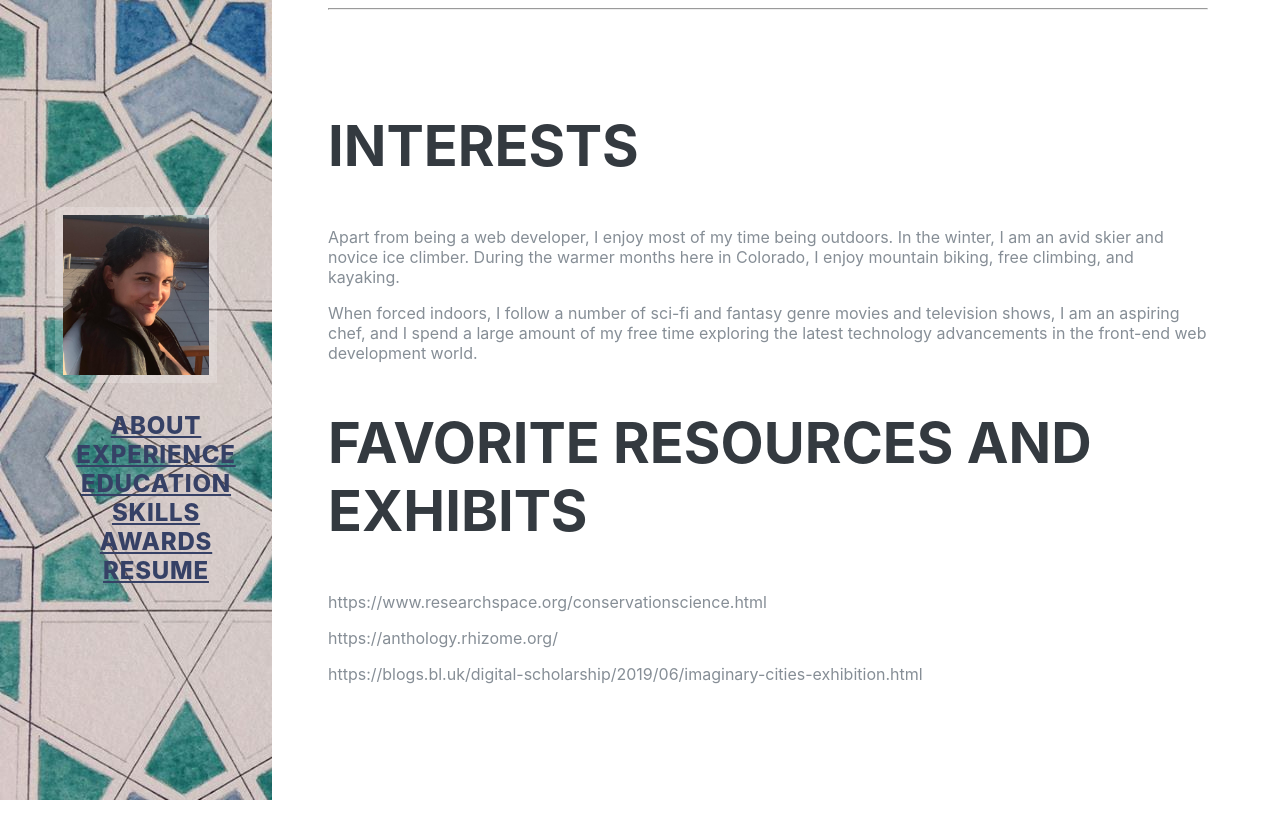
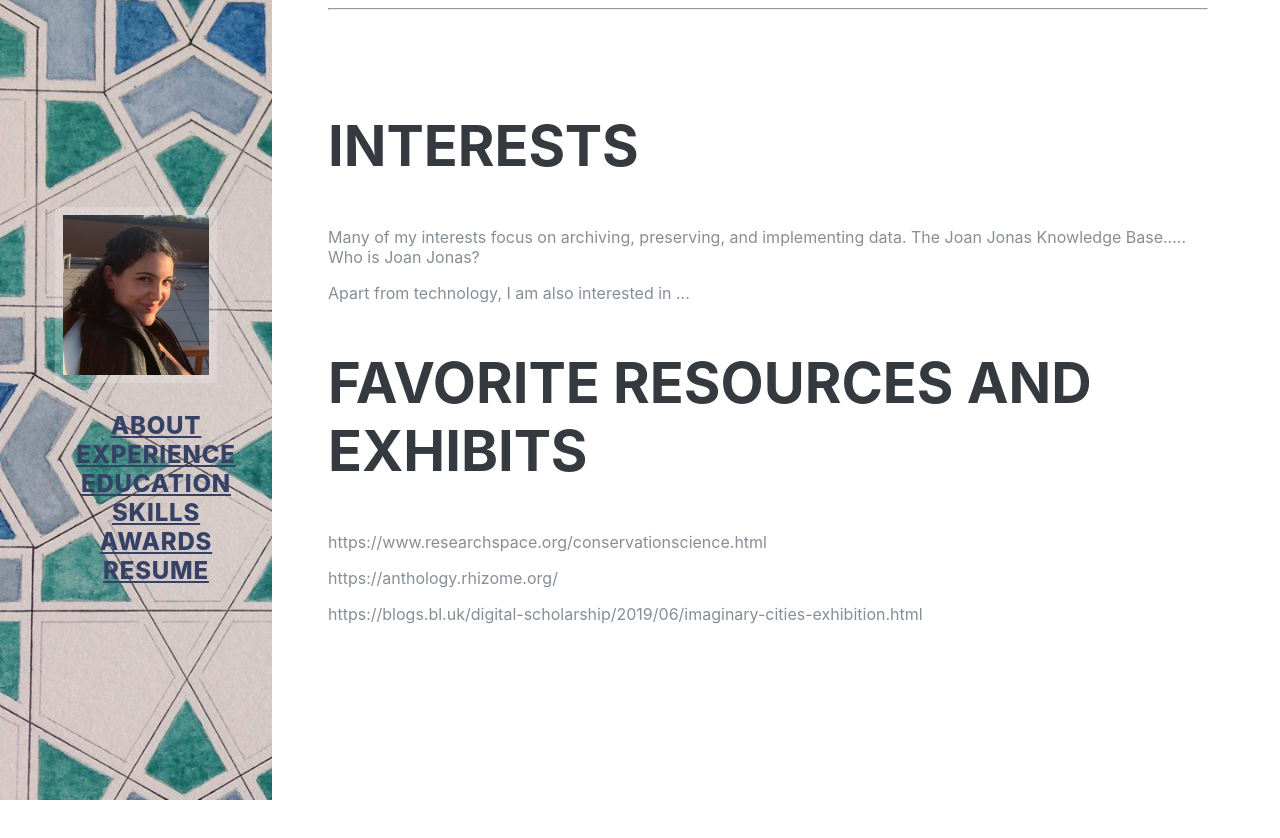
Before and after one commit to nesmabelkhodja/website, a website with bundled scripts: page JJKB.html in a window 1280 px wide. Built offline with nearby package versions, Linux system fonts and the light colour scheme; a web font is replaced by a local one.

Commit message:
created separate page for JJKB

```diff
--- a/JJKB.html
+++ b/JJKB.html
@@ -62,8 +62,9 @@
     <section class="resume-section p-3 p-lg-5 d-flex align-items-center" id="interests">
       <div class="w-100">
         <h2 class="mb-5">Interests</h2>
-        <p>Apart from being a web developer, I enjoy most of my time being outdoors. In the winter, I am an avid skier and novice ice climber. During the warmer months here in Colorado, I enjoy mountain biking, free climbing, and kayaking.</p>
-        <p class="mb-0">When forced indoors, I follow a number of sci-fi and fantasy genre movies and television shows, I am an aspiring chef, and I spend a large amount of my free time exploring the latest technology advancements in the front-end web development world.</p>
+        <p>Many of my interests focus on archiving, preserving, and implementing data. The Joan Jonas Knowledge Base.....
+        Who is Joan Jonas?</p>
+        <p class="mb-0">Apart from technology, I am also interested in ... </p>
         <h2 class="mb-5">Favorite Resources and Exhibits</h2>
         <p>https://www.researchspace.org/conservationscience.html</p>
         <p>https://anthology.rhizome.org/</p>
```
